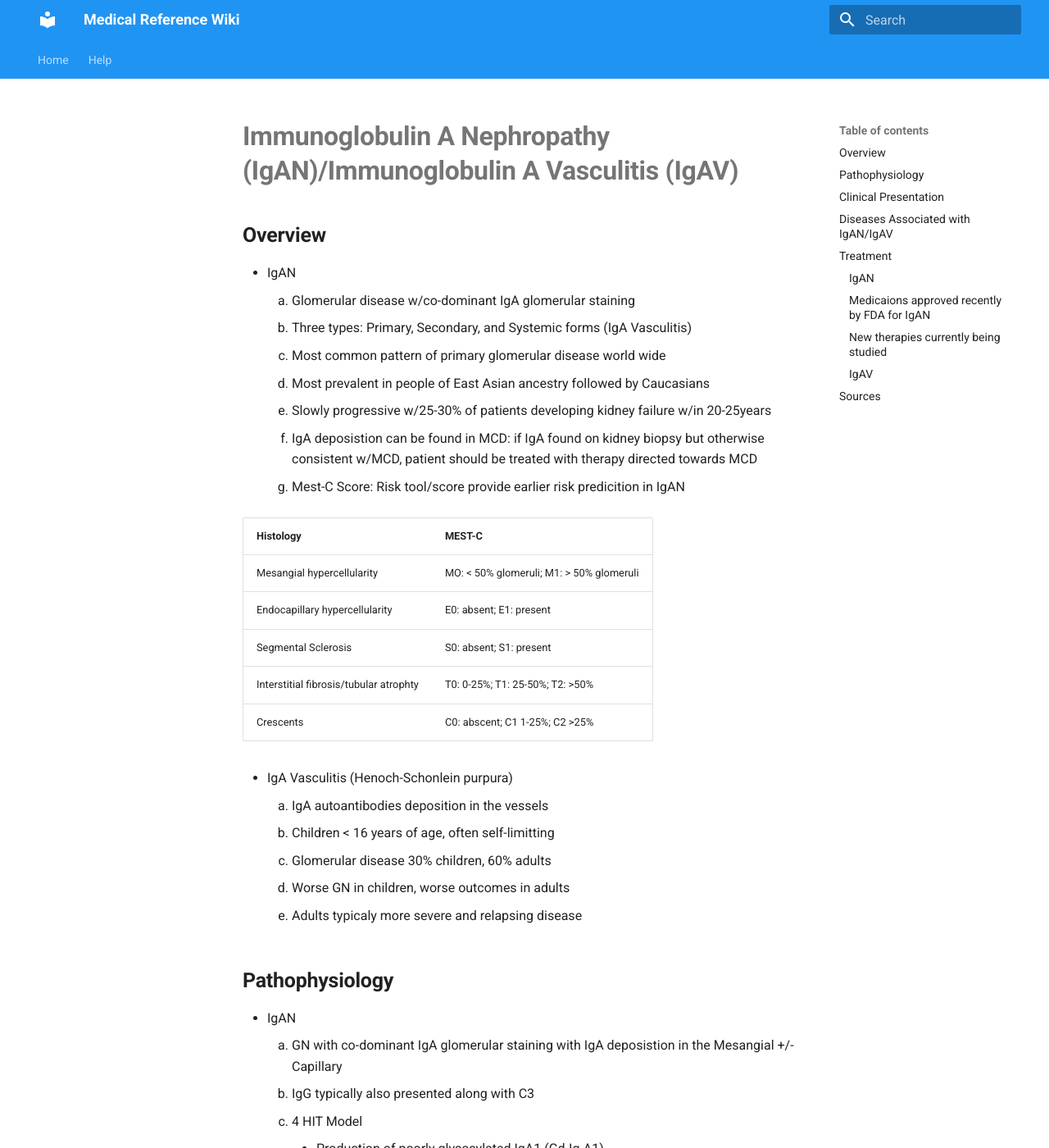
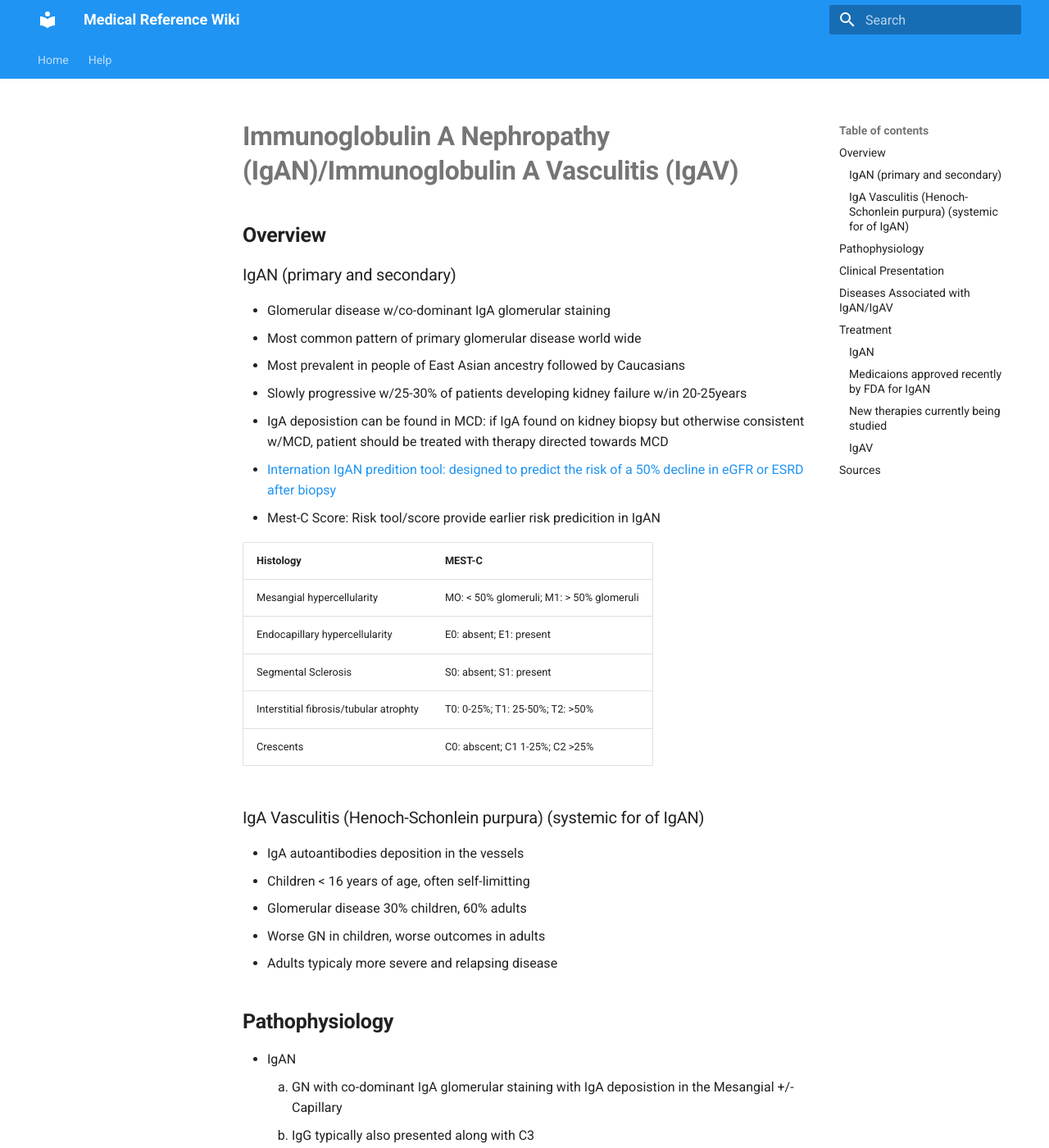
Before and after one commit to TTUNEPH2025/GN, an MkDocs documentation site: the page built from docs/IGAN.md, in a window 1280 px wide and 1400 px high. Shown: the whole window at 82% size. Built offline with MkDocs 1.6.1 and Material for MkDocs 9.7.7, drawn with Linux system fonts in a browser that asks for light colours.

Commit message:
Update IGAN.md

```diff
--- a/docs/IGAN.md
+++ b/docs/IGAN.md
@@ -1,13 +1,13 @@
 # **Immunoglobulin A Nephropathy (IgAN)/Immunoglobulin A Vasculitis (IgAV)**
 ## **Overview**
- * IgAN
-      1. Glomerular disease w/co-dominant IgA glomerular staining
-      2. Three types: Primary, Secondary, and Systemic forms (IgA Vasculitis)
-      3. Most common pattern of primary glomerular disease world wide
-      4. Most prevalent in people of East Asian ancestry followed by Caucasians
-      5. Slowly progressive w/25-30% of patients developing kidney failure w/in 20-25years
-      6. IgA deposistion can be found in MCD: if IgA found on kidney biopsy but otherwise consistent w/MCD, patient should be treated with therapy directed towards MCD
-      7. Mest-C Score: Risk tool/score provide earlier risk predicition in IgAN
+### IgAN (primary and secondary)
+   * Glomerular disease w/co-dominant IgA glomerular staining
+   * Most common pattern of primary glomerular disease world wide
+   * Most prevalent in people of East Asian ancestry followed by Caucasians
+   * Slowly progressive w/25-30% of patients developing kidney failure w/in 20-25years
+   * IgA deposistion can be found in MCD: if IgA found on kidney biopsy but otherwise consistent w/MCD, patient should be treated with therapy directed towards MCD
+   * [Internation IgAN predition tool: designed to predict the risk of a 50% decline in eGFR or ESRD after biopsy](https://qxmd.com/calculate/calculator_499/international-igan-prediction-tool-at-biopsy-adults)
+   * Mest-C Score: Risk tool/score provide earlier risk predicition in IgAN
 
 |Histology|MEST-C|
 |---------|------|
@@ -17,12 +17,12 @@
 |Interstitial fibrosis/tubular atrophty|T0: 0-25%; T1: 25-50%; T2: >50%|
 |Crescents| C0: abscent; C1 1-25%; C2 >25%|
 
- * IgA Vasculitis (Henoch-Schonlein purpura)
-      1. IgA autoantibodies deposition in the vessels
-      2. Children < 16 years of age, often self-limitting
-      3. Glomerular disease 30% children, 60% adults
-      4. Worse GN in children, worse outcomes in adults
-      5. Adults typicaly more severe and relapsing disease
+### IgA Vasculitis (Henoch-Schonlein purpura) (systemic for of IgAN)
+  * IgA autoantibodies deposition in the vessels
+  * Children < 16 years of age, often self-limitting
+  * Glomerular disease 30% children, 60% adults
+  * Worse GN in children, worse outcomes in adults
+  * Adults typicaly more severe and relapsing disease
 ## **Pathophysiology**
  * IgAN
       1. GN with co-dominant IgA glomerular staining with IgA deposistion in the Mesangial +/- Capillary
```
